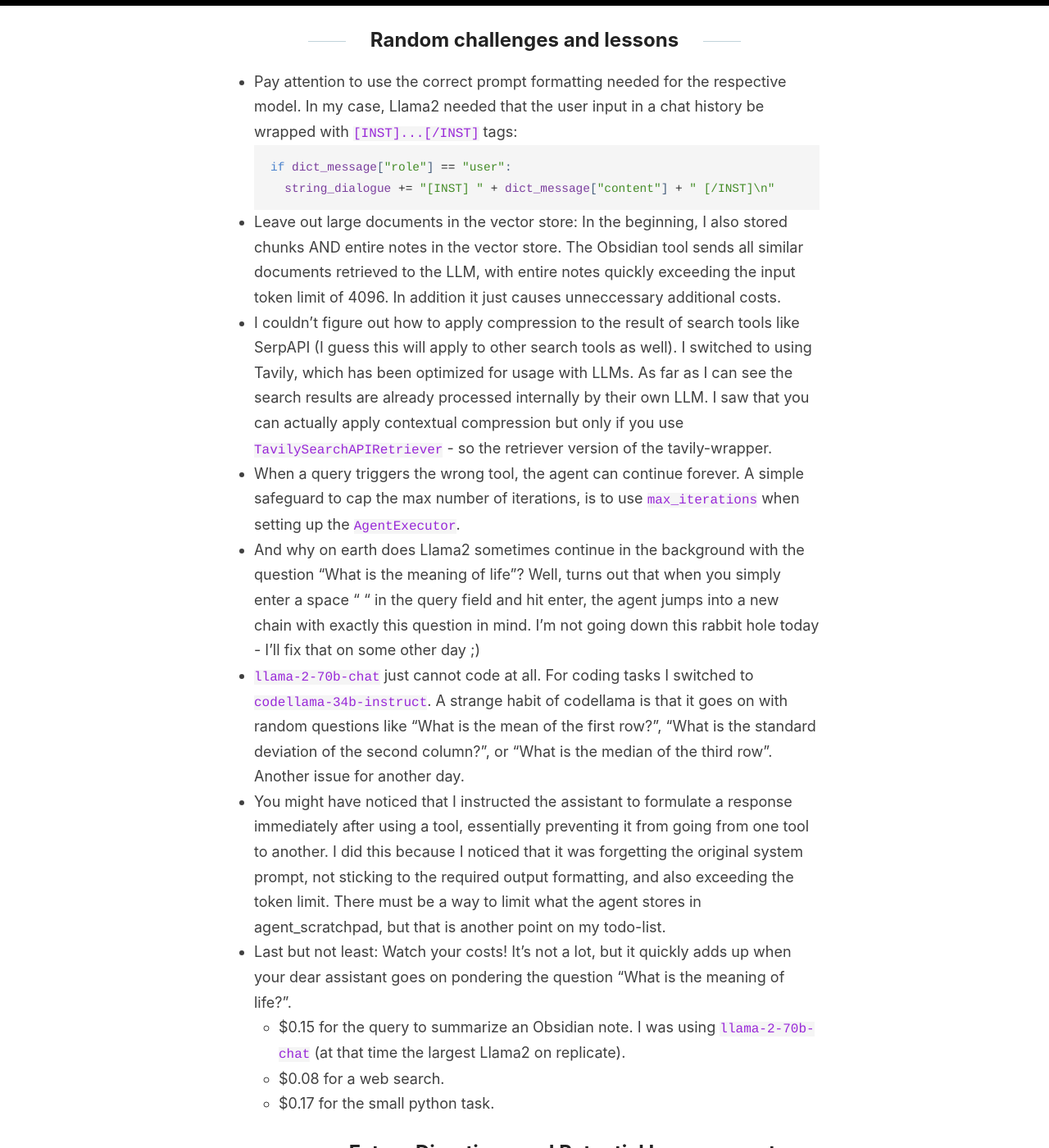
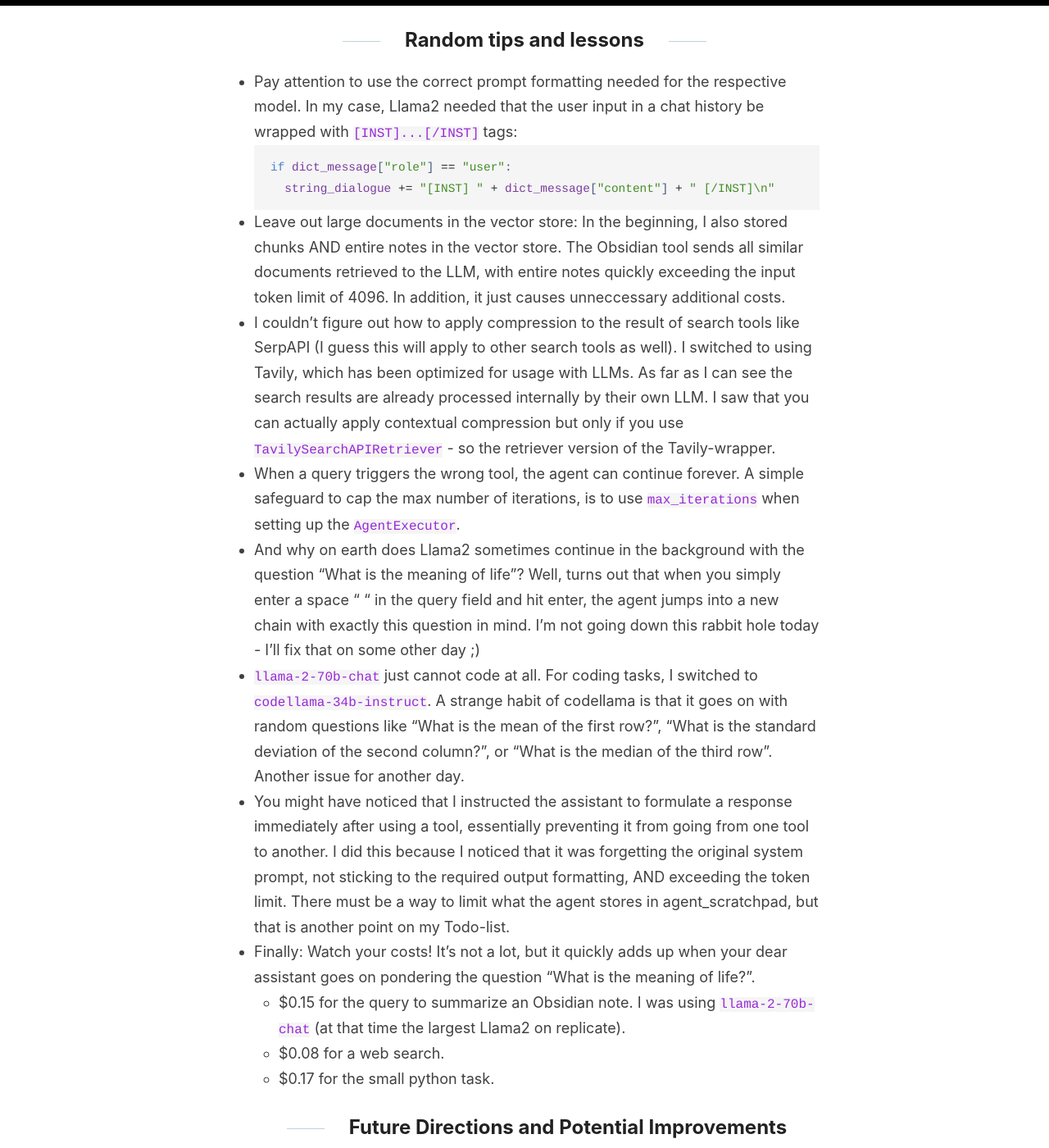
Before and after one commit to helmutlutz/blog, a Jekyll site: the page built from docs/_posts/2024-03-07-obsidian-assistant.markdown, in a window 1280 px wide and 1400 px high, scrolled down 18895 px. Shown: the whole window at 82% size. Built offline with Jekyll 4.4.1, drawn with Linux system fonts in a browser that asks for light colours; some of the changed text lies outside the part shown.

Commit message:
Edited grammar and spelling in the obsidian-assistant post

````diff
--- a/docs/_posts/2023-05-03-march-of-the-machine-sealed.markdown
+++ b/docs/_posts/2023-05-03-march-of-the-machine-sealed.markdown
@@ -7,7 +7,7 @@
 ---
 ![Rares from the event](/images/march-of-the-machine-sealed/article_header.jpg)
 
-Recently, the newest MTG stet was released and I missed the prerelease because my local store messed up the reservations. But since you can buy the prerelease packs, why not do my own "event" with a friend? Same outcome, less time pressure: You get to open the pack, test your skills, and have a good time with friends.
+Recently, the newest MTG set was released and I missed the prerelease because my local store messed up the reservations. But since you can buy prerelease packs, why not do my own "event" with a friend? Same outcome, less time pressure: You get to open the pack, test your skills, and have a good time with friends.
 <!--more-->
 
 ## Main set mechanics
--- a/docs/_posts/2024-03-07-obsidian-assistant.markdown
+++ b/docs/_posts/2024-03-07-obsidian-assistant.markdown
@@ -197,7 +197,7 @@
 
         current_chunk.append(line)
 
-    # The previous loop only adds current_chunk to chunks when it encounters a new top-level bullet, and there are no more top-level bullets after the last line. So we need to manually add the last chunk.
+    # The previous loop only adds current_chunk to chunks when it encounters a new top-level bullet, and there are no more top-level bullets after the last line. So, we need to manually add the last chunk.
     if current_chunk:
 
         if len(current_chunk) > min_chunk_lines:
@@ -277,7 +277,7 @@
     return
 ```
 
-There is a plethora of vector store apis available within langchain, so how to choose the right one? Initially I came across these two examples: in-memory document arrays and Chroma. Chroma is a full-featured vector database for production usage. Key advantages are:
+There is a plethora of vector store APIs available within LangChain, so how to choose the right one? Initially I came across these two examples: in-memory document arrays and Chroma. Chroma is a full-featured vector database for production usage. Key advantages are:
 - Persistent storage of vectors and metadata
 - Indexing for fast similarity search
 - Support for adding, deleting, updating documents
@@ -289,7 +289,7 @@
 In summary, Chroma is designed for production usage. In-memory document array is for simpler testing/prototyping. A good resource for making an informed decision is [this guide][choose-vector-store]
 
 ### Bringing it all together: Building the agent
-Finally, we are ready to assemble the pieces: agent, tools, and all the wiring in between. First you will need to decide which *agent type* you want to use. With langchain, there are a couple of agent types that are closely tied to OpenAI models. My rationale here was, I would rather not be immediately tied to one vendor, so I went with a simple but effective ReAct-type agent.
+Finally, we are ready to assemble the pieces: agent, tools, and all the wiring in between. First you will need to decide which *agent type* you want to use. With LangChain, there are a couple of agent types that are closely tied to OpenAI models. My rationale here was, I would rather not be immediately tied to one vendor, so I went with a simple but effective ReAct-type agent.
 > ReAct is a pattern to help LLMs solve tasks by generating both reasoning and actions. Reasoning helps the LLM to plan, update, and explain its actions, while actions help the model to interact with external sources, such as websites or environments, to get more information.
 
 To use it, you need this pattern:
@@ -299,7 +299,7 @@
 ```
 
 You see, we need three things, the LLM, toolbox, and a system prompt which is always used at the beginning of a chat.
-1. The LLM: I didn't want to use a particular proprietary model, but an *open* model that is available from a myriad of vendors. Llama2 is a good candidate here since it's available in Replicate, Amazon Bedrock, Huggingface, and many more. You can go to the [langchain Docs here][langchain-llm-interfaces] and see if your chosen vendor is supported. As you can see in the code below, I chose Replicate and implemented it according to langchain's documentation.
+1. The LLM: I didn't want to use a particular proprietary model, but an *open* model that is available from a myriad of vendors. Llama2 is a good candidate here since it's available in Replicate, Amazon Bedrock, Huggingface, and many more. You can go to the [LangChain Docs here][langchain-llm-interfaces] and see if your chosen vendor is supported. As you can see in the code below, I chose Replicate and implemented it according to LangChain's documentation.
 2. The toolbox: As explained in the section *Learning from a minimal example / Providing the tools*, you need to construct the tools in a certain way for the agent to be able to use them. The web-search and python REPL are built-in tools, they are documented [here][langchain-builtin-tools]. For the Obsidian-tool, I implemented a retrieval tool to extract information from the Obsidian vector store according to [this guide][conversational-retrieval-agents]. On top, I added Contextual Compression as described [here][contextual-compression].
 > The idea of contextual compression is to compress retrieved documents from the vector store, using the context of the given query, so that only the relevant information is returned.
 > Under the hood, the agent sends the retrieved chunks to the LLM to extract relevant information. To do that it prepends each query with the following prompt:
@@ -308,7 +308,7 @@
 >
 > Remember, *DO NOT* edit the extracted parts of the context.
 > """
-3. And last but not least, the prompt: You cannot simply pass a string as prompt. In langchain, the prompt needs to be a certain object, because the agent needs to populate it with information about the available tools, the chat history, and the user query. The following does the trick:
+3. And last but not least, the prompt: You cannot simply pass a string as prompt. In LangChain, the prompt needs to be a certain object, because the agent needs to populate it with information about the available tools, the chat history, and the user query. The following does the trick:
 
 ```python
 from langchain.prompts import PromptTemplate
@@ -527,19 +527,19 @@
     16        59
     ```
 ```
-## Random challenges and lessons
+## Random tips and lessons
 - Pay attention to use the correct prompt formatting needed for the respective model. In my case, Llama2 needed that the user input in a chat history be wrapped with `[INST]...[/INST]` tags:
 ```python
 if dict_message["role"] == "user":
     string_dialogue += "[INST] " + dict_message["content"] + " [/INST]\n"
 ```
-- Leave out large documents in the vector store: In the beginning, I also stored chunks AND entire notes in the vector store. The Obsidian tool sends all similar documents retrieved to the LLM, with entire notes quickly exceeding the input token limit of 4096. In addition it just causes unneccessary additional costs.
-- I couldn't figure out how to apply compression to the result of search tools like SerpAPI (I guess this will apply to other search tools as well). I switched to using Tavily, which has been optimized for usage with LLMs. As far as I can see the search results are already processed internally by their own LLM. I saw that you can actually apply contextual compression but only if you use `TavilySearchAPIRetriever` - so the retriever version of the tavily-wrapper.
+- Leave out large documents in the vector store: In the beginning, I also stored chunks AND entire notes in the vector store. The Obsidian tool sends all similar documents retrieved to the LLM, with entire notes quickly exceeding the input token limit of 4096. In addition, it just causes unneccessary additional costs.
+- I couldn't figure out how to apply compression to the result of search tools like SerpAPI (I guess this will apply to other search tools as well). I switched to using Tavily, which has been optimized for usage with LLMs. As far as I can see the search results are already processed internally by their own LLM. I saw that you can actually apply contextual compression but only if you use `TavilySearchAPIRetriever` - so the retriever version of the Tavily-wrapper.
 - When a query triggers the wrong tool, the agent can continue forever. A simple safeguard to cap the max number of iterations, is to use `max_iterations` when setting up the `AgentExecutor`.
 - And why on earth does Llama2 sometimes continue in the background with the question "What is the meaning of life"? Well, turns out that when you simply enter a space " " in the query field and hit enter, the agent jumps into a new chain with exactly this question in mind. I'm not going down this rabbit hole today - I'll fix that on some other day ;)
-- `llama-2-70b-chat` just cannot code at all. For coding tasks I switched to `codellama-34b-instruct`. A strange habit of codellama is that it goes on with random questions like "What is the mean of the first row?", "What is the standard deviation of the second column?", or "What is the median of the third row". Another issue for another day.
-- You might have noticed that I instructed the assistant to formulate a response immediately after using a tool, essentially preventing it from going from one tool to another. I did this because I noticed that it was forgetting the original system prompt, not sticking to the required output formatting, and also exceeding the token limit. There must be a way to limit what the agent stores in agent_scratchpad, but that is another point on my todo-list.
-- Last but not least: Watch your costs! It's not a lot, but it quickly adds up when your dear assistant goes on pondering the question "What is the meaning of life?".
+- `llama-2-70b-chat` just cannot code at all. For coding tasks, I switched to `codellama-34b-instruct`. A strange habit of codellama is that it goes on with random questions like "What is the mean of the first row?", "What is the standard deviation of the second column?", or "What is the median of the third row". Another issue for another day.
+- You might have noticed that I instructed the assistant to formulate a response immediately after using a tool, essentially preventing it from going from one tool to another. I did this because I noticed that it was forgetting the original system prompt, not sticking to the required output formatting, AND exceeding the token limit. There must be a way to limit what the agent stores in agent_scratchpad, but that is another point on my Todo-list.
+- Finally: Watch your costs! It's not a lot, but it quickly adds up when your dear assistant goes on pondering the question "What is the meaning of life?".
   - $0.15 for the query to summarize an Obsidian note. I was using `llama-2-70b-chat` (at that time the largest Llama2 on replicate).
   - $0.08 for a web search.
   - $0.17 for the small python task.
````
Also changed, not shown: other parts of docs/_posts/2024-03-07-obsidian-assistant.markdown (+11 -11 lines), docs/_posts/2023-02-14-phyrexia-all-will-be-one-sealed.markdown (+7 -13 lines).
